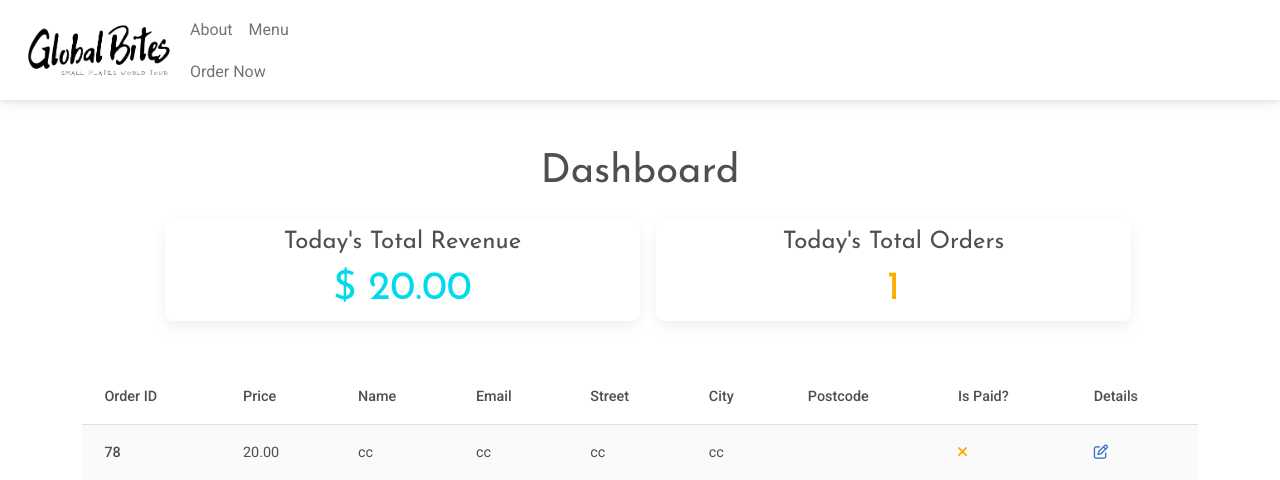
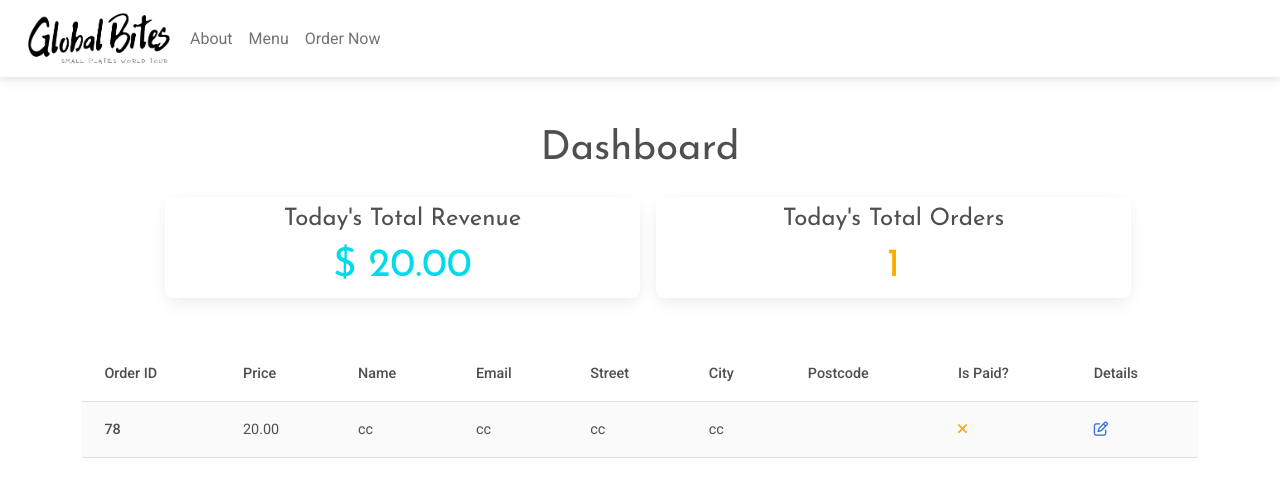
Before and after one commit to sharonfranciscofaria/GlobalBites, a Django app: page /globalbites/dashboard/ in a window 1280 px wide. Shown: the top 480 px of the page. Run offline with Django 3.2, Linux system fonts and the light colour scheme; a user stored in the database is signed in; data comes from the database, SQL or seed files in the repository; both versions use the stored data as it was after the commit; some libraries are stand-ins or nearby versions.

Commit message:
recover readme + fix nav dashboard

```diff
--- a/codersbites/globalbites/templates/globalbites/navigation.html
+++ b/codersbites/globalbites/templates/globalbites/navigation.html
@@ -1,16 +1,18 @@
 {% load static %}
 
 <nav class="navbar navbar-expand-lg px-4">
-    <a href="{% url 'index' %}"class="mb-3 me-2 mb-md-0 text-decoration-none ">
+    <a href="{% url 'index' %}"class="mb-3 me-2 mb-md-0 text-decoration-none">
       <img src='{% static "customer/main-logo.png"%}' width="150px" height="60px" role="img" aria-label="logo">
     </a>
     <button class="navbar-toggler" type="button" data-mdb-toggle="collapse" data-mdb-target="#navbarNav"
-    aria-controls="navbarNav" aria-expanded="false" aria-label="Toggle navigation">
-    <span class="navbar-toggler-icon"></span>
+aria-controls="navbarNav" aria-expanded="false" aria-label="Toggle navigation">
+<span class="navbar-toggler-icon"></span>
 </button>
 <div class="collapse navbar-collapse" id="navbarNav">
-    <ul class="navbar-nav me-auto">
-        <li class="nav-item active">
+<ul class="navbar-nav me-auto">
+  <li class="nav-item active">
+
+<ul class="navbar-nav me-auto">
 
   <ul class="navbar-nav me-auto">
       <li class="nav-item active">
```
Also changed, not shown: README.md, codersbites/db.sqlite3.
